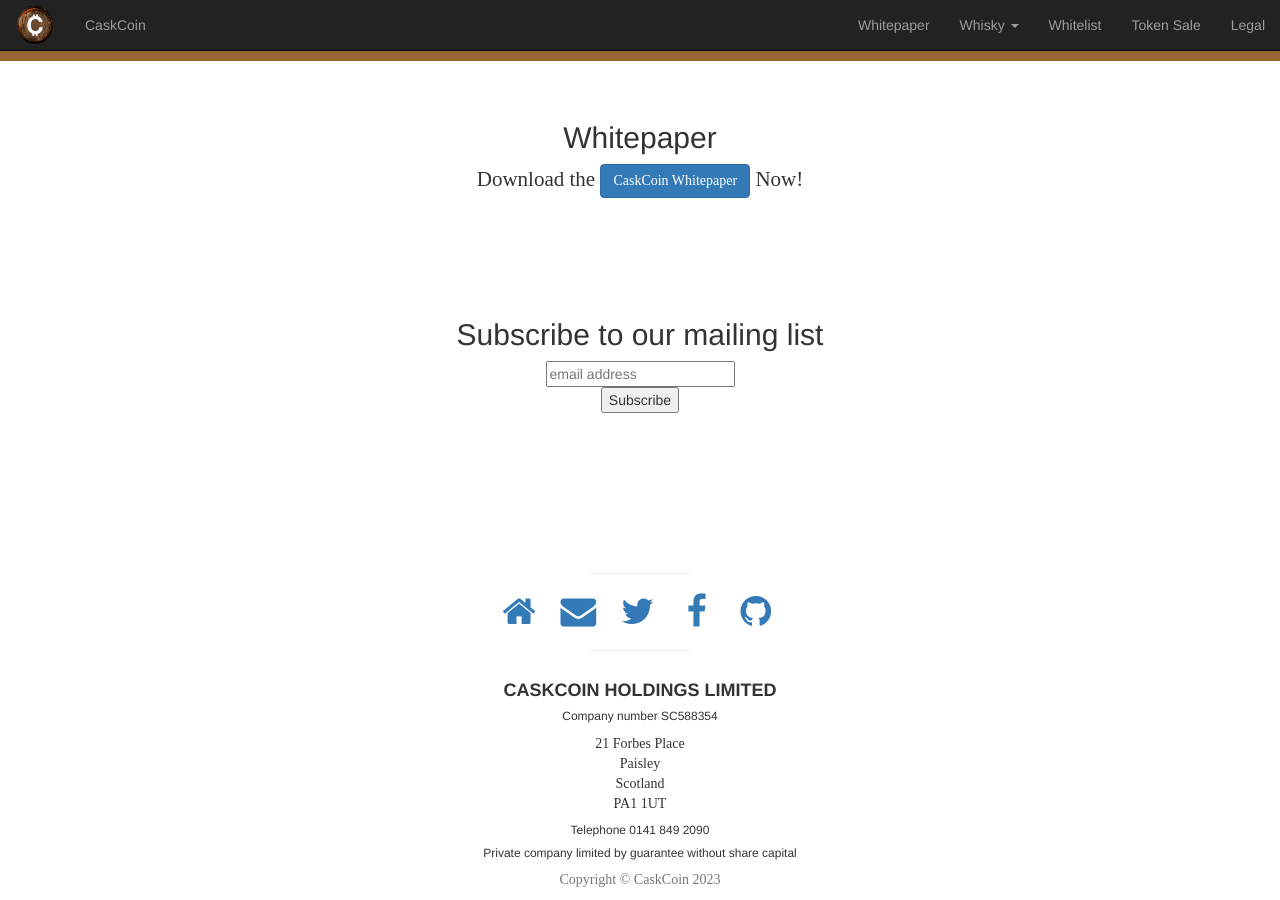
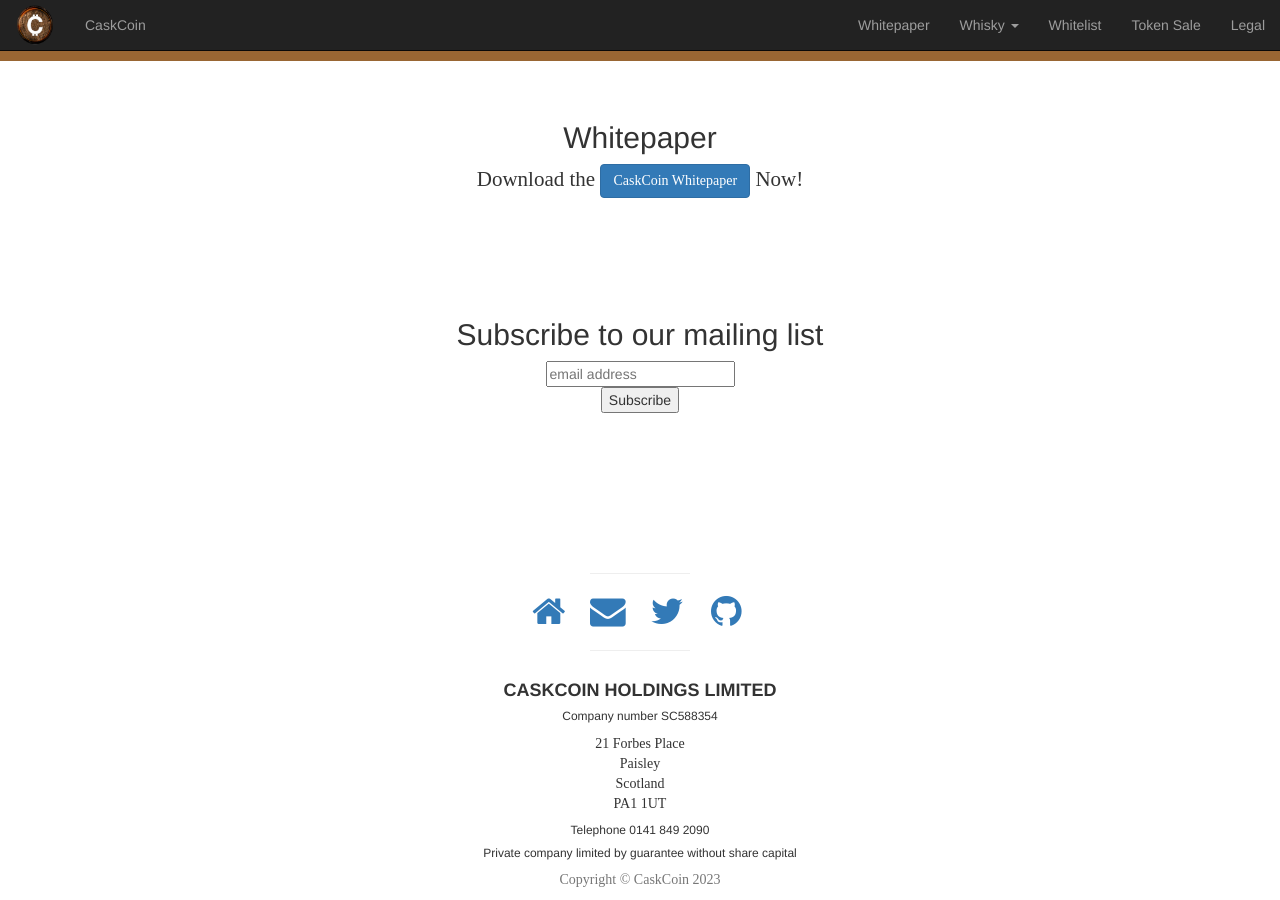
Before and after one commit to CaskCoin/caskcoin.github.io, a Jekyll site: the page built from pages/home.md, in a window 1280 px wide and 900 px high, scrolled down 2005 px. Built offline with Jekyll 4.4.1, drawn with Linux system fonts in a browser that asks for light colours; some web fonts are replaced; comment, search, counter and statistics services are not loaded.

Commit message:
Update footer.html
remove fcebook link

```diff
--- a/_includes/footer.html
+++ b/_includes/footer.html
@@ -8,7 +8,6 @@
           <li><a href="{{ site.url }}" property="url"><i class="fa fa-home fa-fw fa-3x"></i></a></span></li>
           <li><a href="mailto:{{ site.email }}"><i class="fa fa-envelope fa-fw fa-3x"></i></a></li>
           <li><a href="https://twitter.com/{{ site.twitter_username }}"><i class="fa fa-twitter fa-fw fa-3x"></i></a></li>
-          <li><a href="https://facebook.com/{{ site.facebook_username }}"><i class="fa fa-facebook fa-fw fa-3x"></i></a></li>
           <li><a href="https://github.com/{{ site.github_username }}"><i class="fa fa-github fa-fw fa-3x"></i></a></li>
         </ul>
 
```
